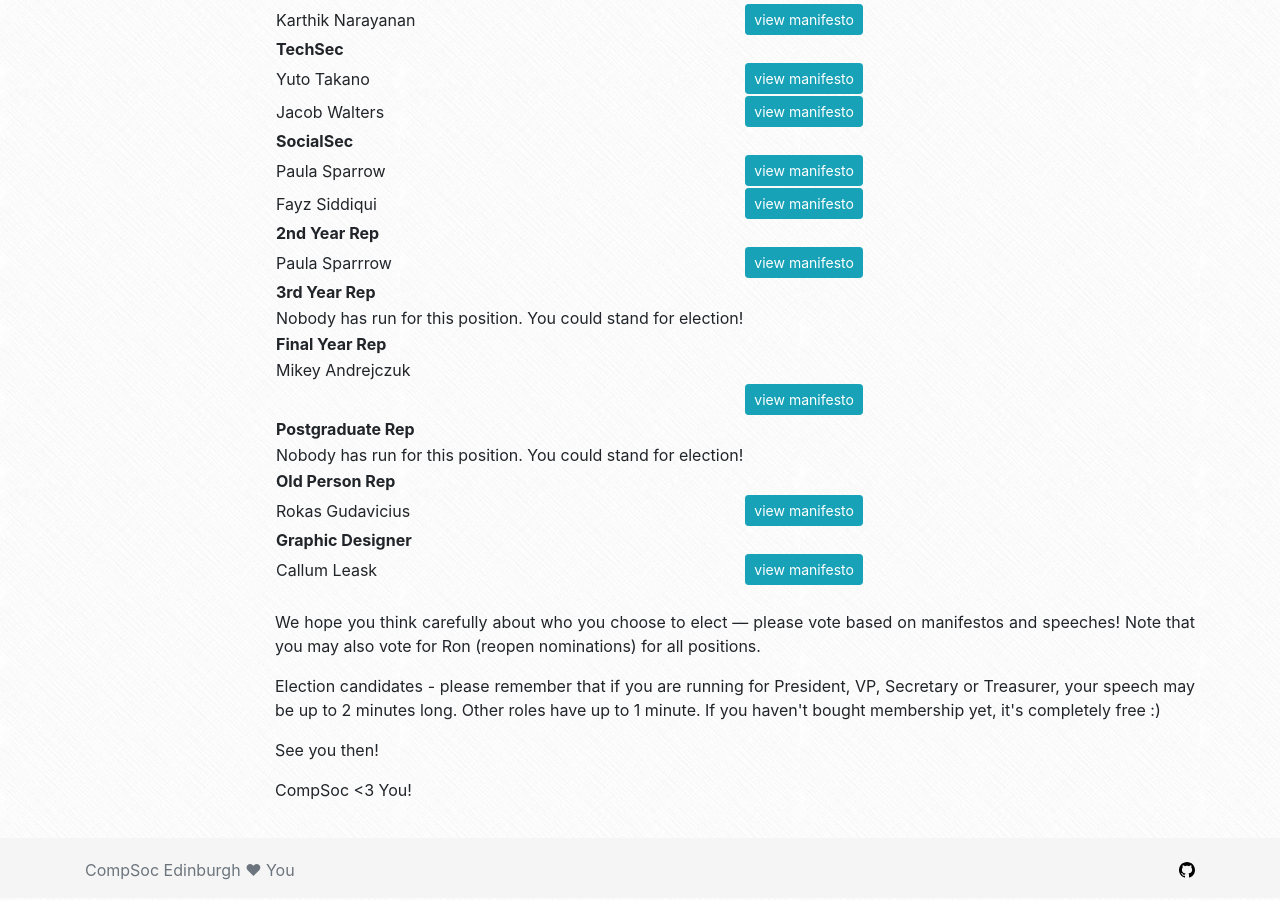
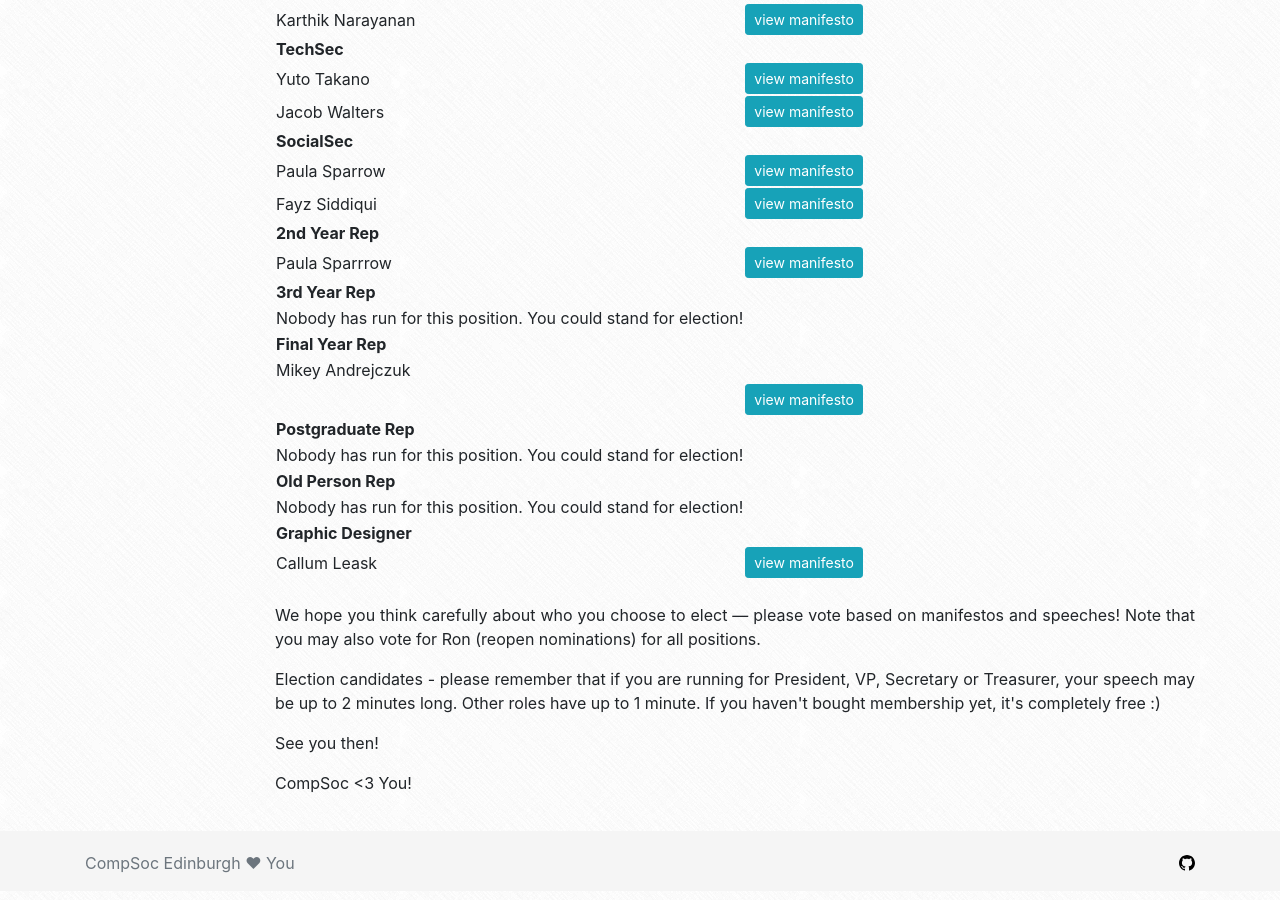
Before and after one commit to compsoc-edinburgh/website, a Jekyll site: the page built from _posts/2021-03-31-april-agm-manifestos.html, in a window 1280 px wide and 900 px high, scrolled down 711 px. Built offline with Jekyll 4.4.1, drawn with Linux system fonts in a browser that asks for light colours; nearby versions of some CDN libraries.

Commit message:
removed my own manifesto
having a manifesto implies putting in effort

```diff
--- a/_posts/2021-03-31-april-agm-manifestos.html
+++ b/_posts/2021-03-31-april-agm-manifestos.html
@@ -46,8 +46,7 @@ roles:
         - name: Nobody has run for this position. You could stand for election!
     - title: Old Person Rep
       people:
-        - name: Rokas Gudavicius
-          url: https://drive.google.com/file/d/1eRSX3viV7dS9t3lgOHNzBtQ6hWK1Lb2r/view?usp=sharing
+        - name: Nobody has run for this position. You could stand for election!
     - title: Graphic Designer
       people:
         - name: Callum Leask
```
